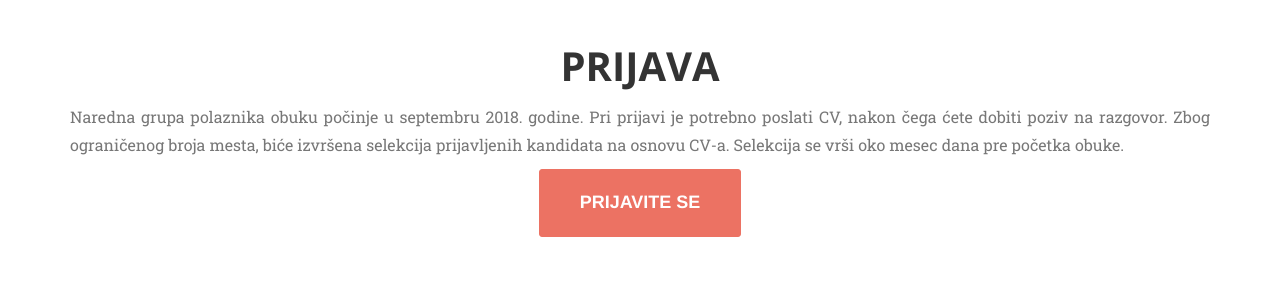
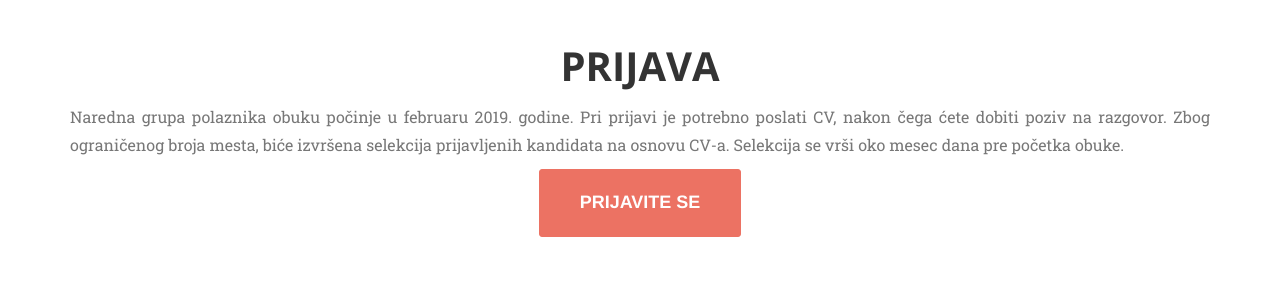
Before and after one commit to AlephICT/AlephICT.github.io, a Jekyll site: the page built from index.html, in a window 1280 px wide and 900 px high, scrolled down 3835 px. Shown: the part 154-454 px from the top of the window. Built offline with Jekyll 4.4.1, drawn with Linux system fonts in a browser that asks for light colours; some web fonts are replaced; comment, search, counter and statistics services are not loaded; some of the changed text lies outside the part shown.

Commit message:
Najava februar 2019

```diff
--- a/_config.yml
+++ b/_config.yml
@@ -33,7 +33,7 @@
 
 # Tok produzene obuke
 lessonflow:
-- text: 'Početak uvodnog modula (septembar 2018.)'
+- text: 'Početak uvodnog modula (februar 2019.)'
   icon: fa-circle
 
 - text: ''
@@ -67,7 +67,7 @@
 - text: ''
   icon: fa-long-arrow-down
 
-- text: 'Početak naprednog modula (februar 2019.)'
+- text: 'Početak naprednog modula (septembar 2019.)'
   icon: fa-circle
 
 - text: ''
--- a/_includes/application.html
+++ b/_includes/application.html
@@ -3,7 +3,7 @@
         <div class="row">
             <div class="col-lg-12 text-center">
                 <h2 class="section-heading">Prijava</h2>
-                <p class="text-muted text-justified large">Naredna grupa polaznika obuku počinje u septembru 2018. godine. Pri prijavi je potrebno poslati CV, nakon čega ćete dobiti poziv na razgovor. Zbog ograničenog broja mesta, biće izvršena selekcija prijavljenih kandidata na osnovu CV-a. Selekcija se vrši oko mesec dana pre početka obuke.</p>
+                <p class="text-muted text-justified large">Naredna grupa polaznika obuku počinje u februaru 2019. godine. Pri prijavi je potrebno poslati CV, nakon čega ćete dobiti poziv na razgovor. Zbog ograničenog broja mesta, biće izvršena selekcija prijavljenih kandidata na osnovu CV-a. Selekcija se vrši oko mesec dana pre početka obuke.</p>
 
                  <a href="mailto:vpobuka@gmail.com?Subject=Prijava%20za%20obuku%20iz%20veb%20programiranja" class="page-scroll btn btn-xl">Prijavite se</a>
             </div>
```
